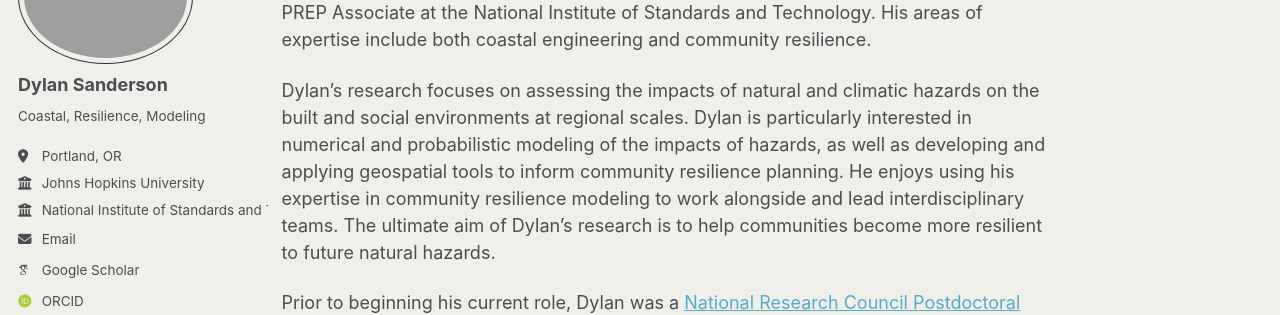
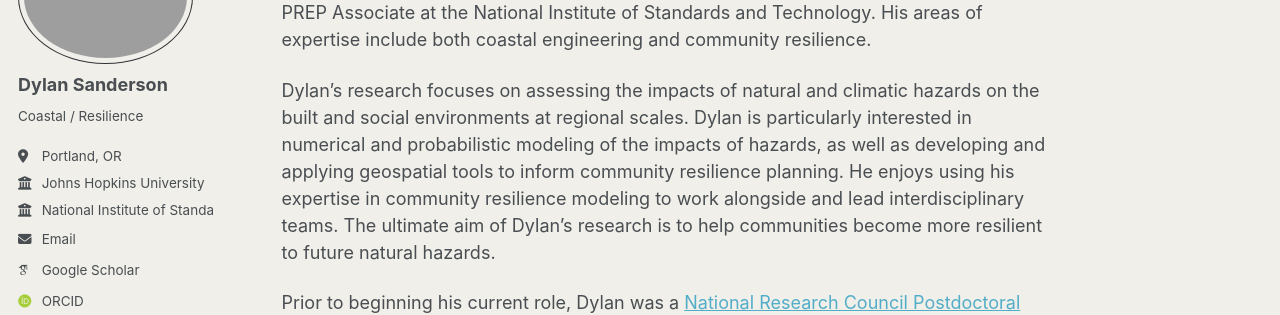
Before and after one commit to 22dylan/22dylan.github.io, a Jekyll site: the page built from _pages/about.md, in a window 1280 px wide. Shown: the part 169-484 px from the top of the page. Built offline with Jekyll 4.4.1, drawn with Linux system fonts in a browser that asks for light colours; some web fonts are replaced; a script that is not in the unit is left out.

Commit message:
update sidebar

```diff
--- a/_config.yml
+++ b/_config.yml
@@ -25,7 +25,7 @@ author:
   avatar           : "profile.png"
   name             : "Dylan Sanderson"
   pronouns         : # example: "she/her"
-  bio              : "Coastal, Resilience, Modeling"
+  bio              : "Coastal / Resilience"
   location         : "Portland, OR"
   employer         : "Johns Hopkins University"
   employer2        : "National Institute of Standards and Technology (PREP)"
--- a/_sass/layout/_sidebar.scss
+++ b/_sass/layout/_sidebar.scss
@@ -26,7 +26,6 @@
 
   @include breakpoint($large) {
     @include span(2 of 12);
-    width: 350px;
     opacity: 1;
     -webkit-transition: opacity 0.2s ease-in-out;
             transition: opacity 0.2s ease-in-out;
```
